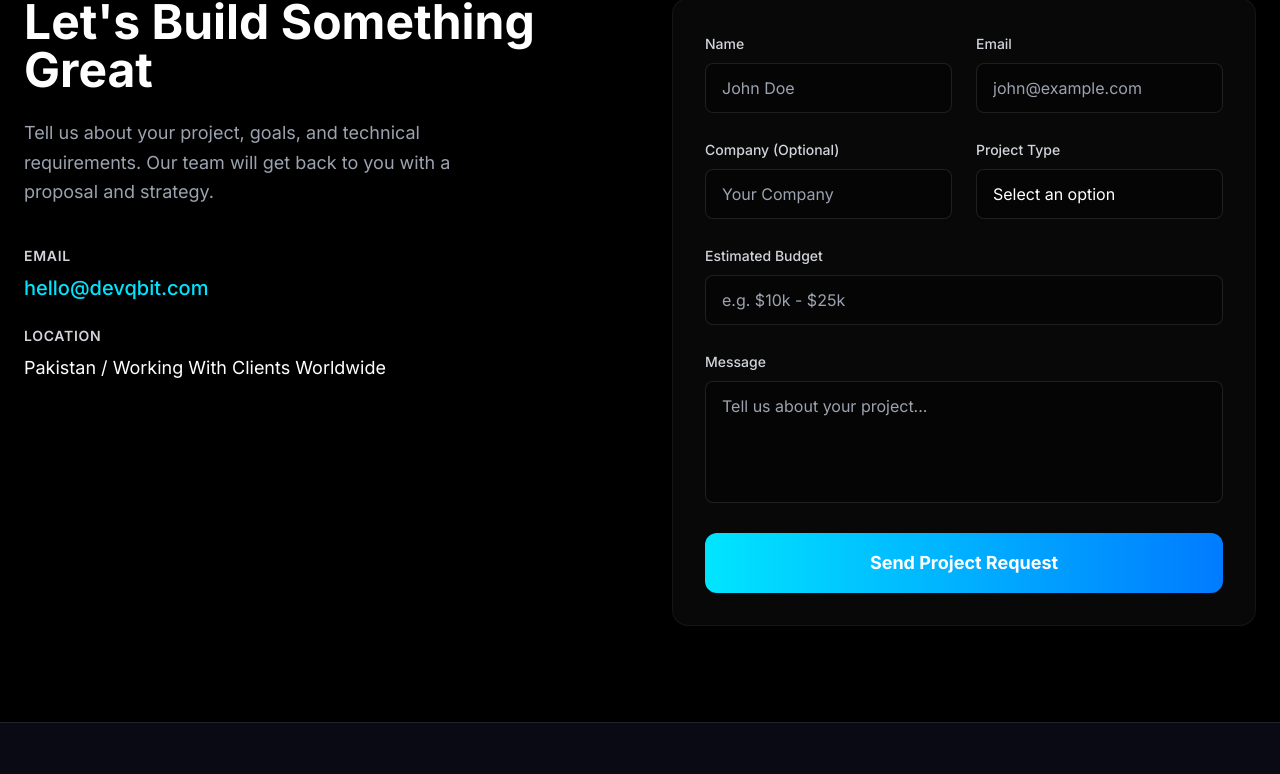
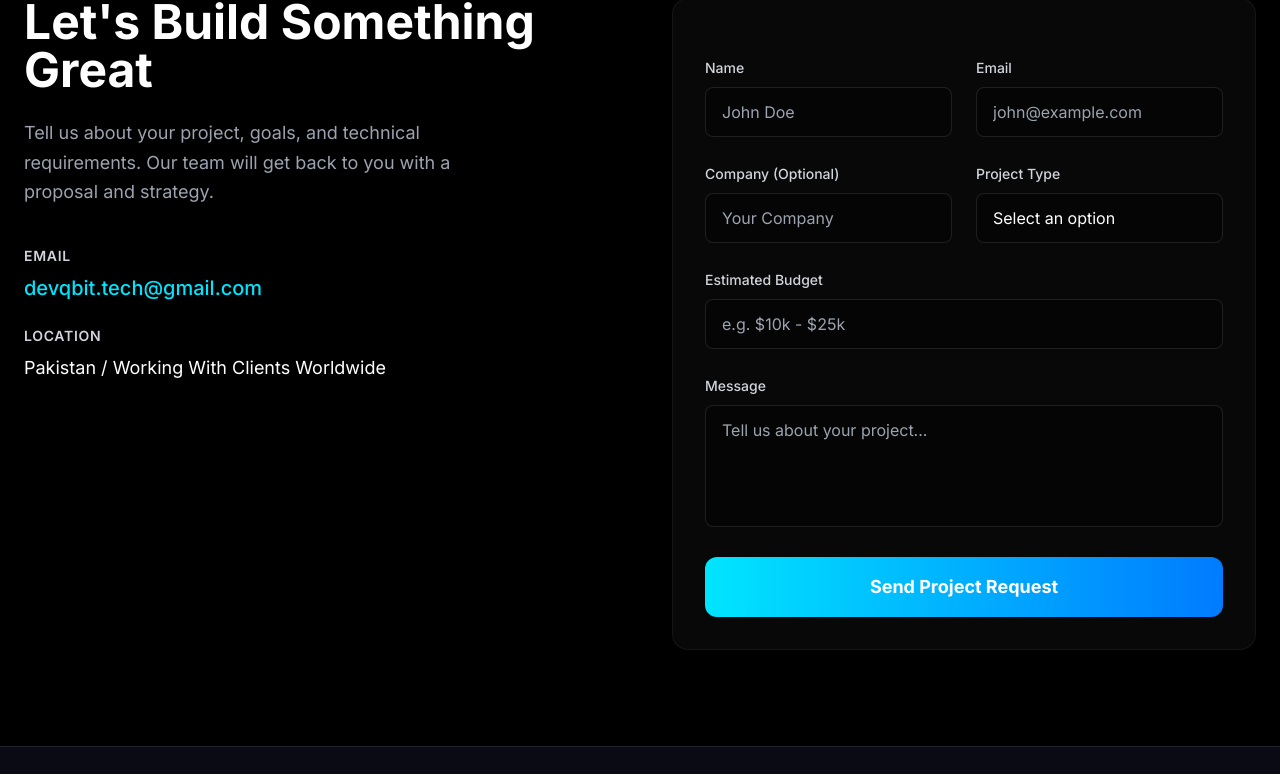
Before and after one commit to HamzaSabirWorkspace/Devqbit, a Next.js app: page / in a window 1280 px wide. Shown: the part 9165-9939 px from the top of the page. Built offline with nearby package versions, Linux system fonts and the light colour scheme.

Commit message:
Update contact section with formsubmit and email

```diff
--- a/src/components/sections/Contact.tsx
+++ b/src/components/sections/Contact.tsx
@@ -32,8 +32,8 @@ export default function Contact() {
             <div className="space-y-6">
               <div>
                 <h4 className="text-sm font-semibold text-gray-300 uppercase tracking-wider mb-2">Email</h4>
-                <a href="mailto:hello@devqbit.com" className="text-xl font-medium text-accent-cyan hover:text-white transition-colors">
-                  hello@devqbit.com
+                <a href="mailto:devqbit.tech@gmail.com" className="text-xl font-medium text-accent-cyan hover:text-white transition-colors">
+                  devqbit.tech@gmail.com
                 </a>
               </div>
               <div>
@@ -52,27 +52,30 @@ export default function Contact() {
             transition={{ duration: 0.8, delay: 0.2 }}
             className="p-8 rounded-2xl bg-white/5 border border-white/10 glass-panel"
           >
-            <form className="space-y-6">
+            <form action="https://formsubmit.co/devqbit.tech@gmail.com" method="POST" className="space-y-6">
+              <input type="hidden" name="_subject" value="New submission from DevqBit Website" />
+              <input type="hidden" name="_template" value="table" />
+
               <div className="grid grid-cols-1 md:grid-cols-2 gap-6">
                 <div className="space-y-2">
                   <label className="text-sm font-medium text-gray-300">Name</label>
-                  <input type="text" className="w-full bg-black/30 border border-white/10 rounded-lg px-4 py-3 text-white focus:outline-none focus:border-accent-cyan transition-colors" placeholder="John Doe" />
+                  <input type="text" name="name" required className="w-full bg-black/30 border border-white/10 rounded-lg px-4 py-3 text-white focus:outline-none focus:border-accent-cyan transition-colors" placeholder="John Doe" />
                 </div>
                 <div className="space-y-2">
                   <label className="text-sm font-medium text-gray-300">Email</label>
-                  <input type="email" className="w-full bg-black/30 border border-white/10 rounded-lg px-4 py-3 text-white focus:outline-none focus:border-accent-cyan transition-colors" placeholder="john@example.com" />
+                  <input type="email" name="email" required className="w-full bg-black/30 border border-white/10 rounded-lg px-4 py-3 text-white focus:outline-none focus:border-accent-cyan transition-colors" placeholder="john@example.com" />
                 </div>
               </div>
 
               <div className="grid grid-cols-1 md:grid-cols-2 gap-6">
                 <div className="space-y-2">
                   <label className="text-sm font-medium text-gray-300">Company (Optional)</label>
-                  <input type="text" className="w-full bg-black/30 border border-white/10 rounded-lg px-4 py-3 text-white focus:outline-none focus:border-accent-cyan transition-colors" placeholder="Your Company" />
+                  <input type="text" name="company" className="w-full bg-black/30 border border-white/10 rounded-lg px-4 py-3 text-white focus:outline-none focus:border-accent-cyan transition-colors" placeholder="Your Company" />
                 </div>
                 <div className="space-y-2">
                   <label className="text-sm font-medium text-gray-300">Project Type</label>
-                  <select className="w-full bg-black/30 border border-white/10 rounded-lg px-4 py-3 text-white focus:outline-none focus:border-accent-cyan transition-colors appearance-none">
-                    <option value="" disabled selected>Select an option</option>
+                  <select name="project_type" required defaultValue="" className="w-full bg-black/30 border border-white/10 rounded-lg px-4 py-3 text-white focus:outline-none focus:border-accent-cyan transition-colors appearance-none">
+                    <option value="" disabled>Select an option</option>
                     {projectTypes.map(type => (
                       <option key={type} value={type}>{type}</option>
                     ))}
@@ -82,15 +85,15 @@ export default function Contact() {
 
               <div className="space-y-2">
                 <label className="text-sm font-medium text-gray-300">Estimated Budget</label>
-                <input type="text" className="w-full bg-black/30 border border-white/10 rounded-lg px-4 py-3 text-white focus:outline-none focus:border-accent-cyan transition-colors" placeholder="e.g. $10k - $25k" />
+                <input type="text" name="budget" className="w-full bg-black/30 border border-white/10 rounded-lg px-4 py-3 text-white focus:outline-none focus:border-accent-cyan transition-colors" placeholder="e.g. $10k - $25k" />
               </div>
 
               <div className="space-y-2">
                 <label className="text-sm font-medium text-gray-300">Message</label>
-                <textarea rows={4} className="w-full bg-black/30 border border-white/10 rounded-lg px-4 py-3 text-white focus:outline-none focus:border-accent-cyan transition-colors resize-none" placeholder="Tell us about your project..."></textarea>
+                <textarea rows={4} name="message" required className="w-full bg-black/30 border border-white/10 rounded-lg px-4 py-3 text-white focus:outline-none focus:border-accent-cyan transition-colors resize-none" placeholder="Tell us about your project..."></textarea>
               </div>
 
-              <button type="button" className="w-full py-4 rounded-xl bg-gradient-to-r from-accent-cyan to-accent-blue text-white font-bold text-lg hover:shadow-[0_0_20px_rgba(0,229,255,0.4)] transition-shadow">
+              <button type="submit" className="w-full py-4 rounded-xl bg-gradient-to-r from-accent-cyan to-accent-blue text-white font-bold text-lg hover:shadow-[0_0_20px_rgba(0,229,255,0.4)] transition-shadow">
                 Send Project Request
               </button>
             </form>
```
Also changed, not shown: 1 other file (tests, documents, lock files or other folders).
